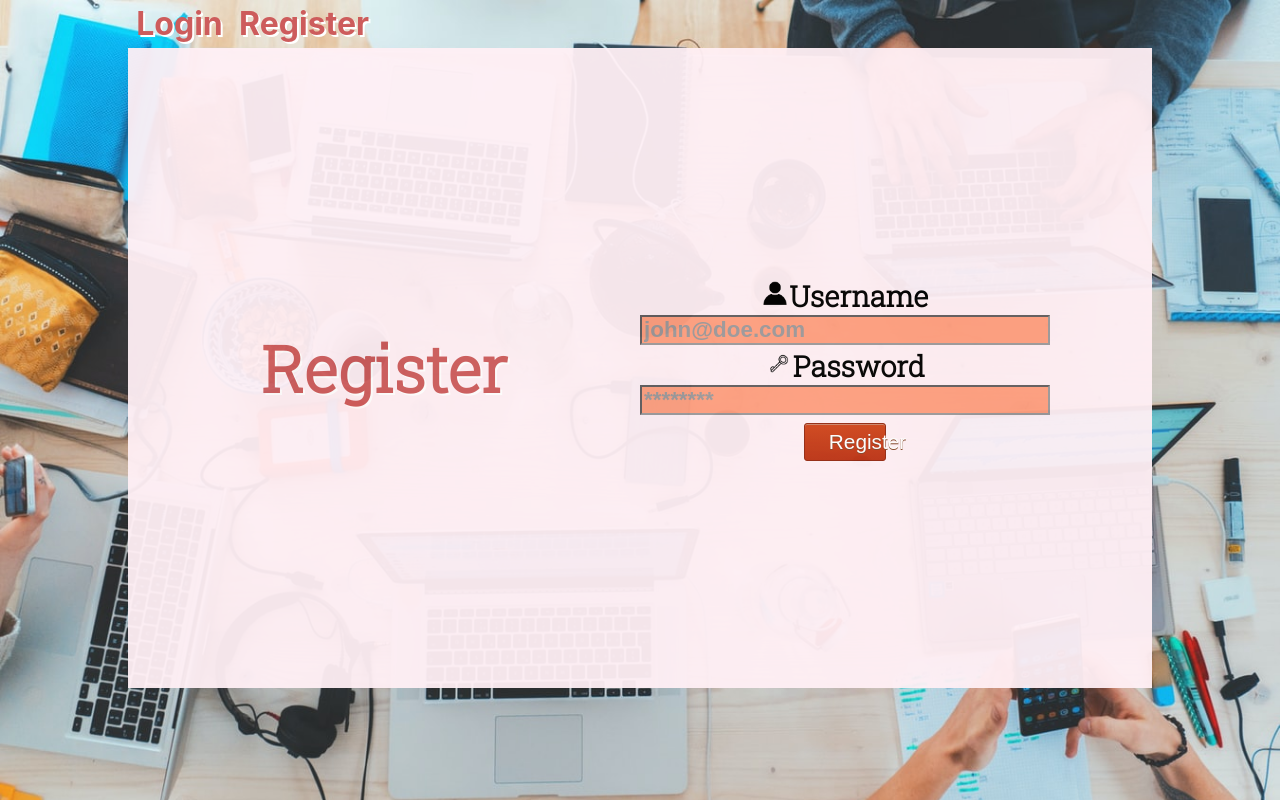
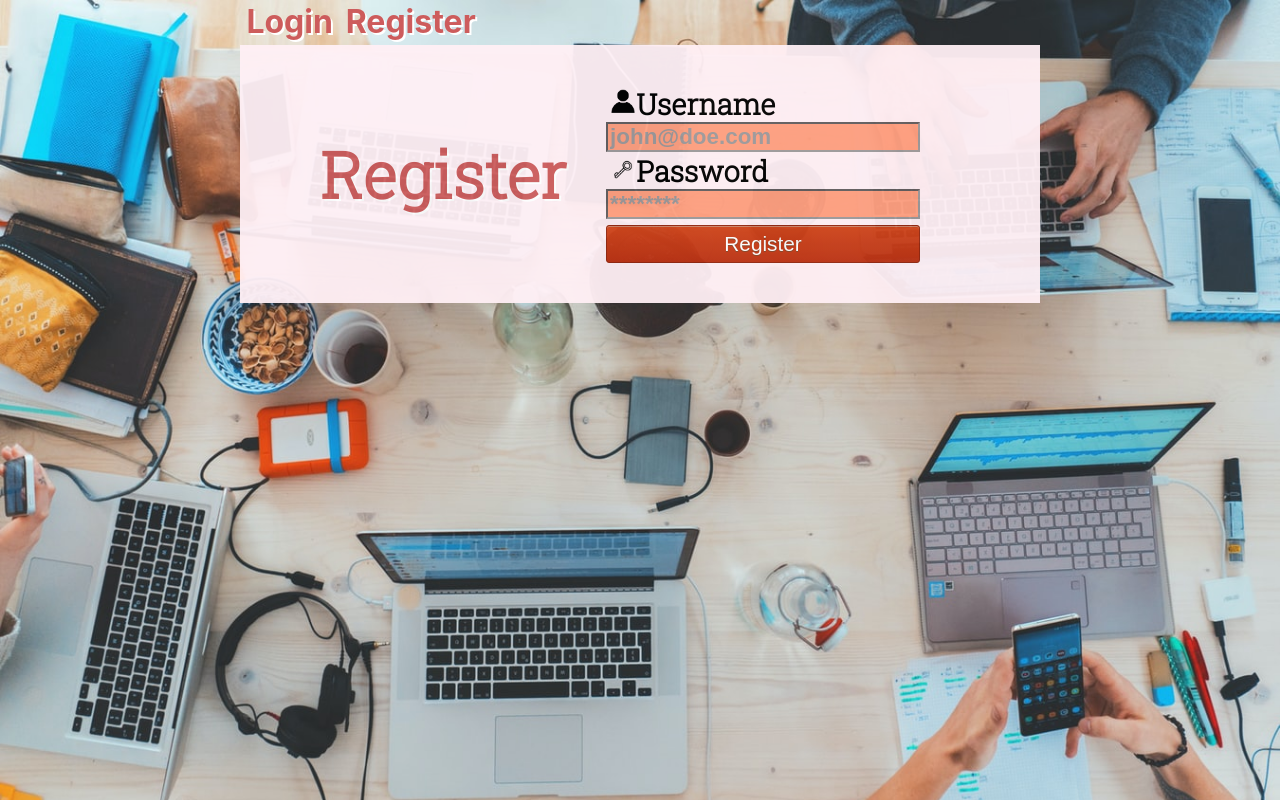
Before and after one commit to BW-Pintereach2-7-27-20/front-end, a React (Create React App) app in the folder pintereach/: page /register in a window 1280 px wide. Built offline with nearby package versions, Linux system fonts and the light colour scheme.

Commit message:
implement react masonry grid system

```diff
--- a/pintereach/package.json
+++ b/pintereach/package.json
@@ -9,6 +9,7 @@
     "axios": "^0.19.2",
     "react": "^16.13.1",
     "react-dom": "^16.13.1",
+    "react-masonry-css": "^1.0.14",
     "react-redux": "^7.2.1",
     "react-router-dom": "^5.2.0",
     "react-scripts": "3.4.1",
--- a/pintereach/src/App.css
+++ b/pintereach/src/App.css
@@ -87,6 +87,7 @@ video {
 	font: inherit;
 	vertical-align: baseline;
 }
+
 /* HTML5 display-role reset for older browsers */
 article,
 aside,
@@ -101,17 +102,21 @@ nav,
 section {
 	display: block;
 }
+
 body {
 	line-height: 1;
 }
+
 ol,
 ul {
 	list-style: none;
 }
+
 blockquote,
 q {
 	quotes: none;
 }
+
 blockquote:before,
 blockquote:after,
 q:before,
@@ -119,10 +124,12 @@ q:after {
 	content: '';
 	content: none;
 }
+
 table {
 	border-collapse: collapse;
 	border-spacing: 0;
 }
+
 /* CSS reset end */
 
 body {
@@ -134,6 +141,26 @@ body {
 	background-attachment: fixed;
 }
 
-.App {
-	text-align: center;
+.my-masonry-grid {
+	display: -webkit-box;
+	/* Not needed if autoprefixing */
+	display: -ms-flexbox;
+	/* Not needed if autoprefixing */
+	display: flex;
+	margin-left: -30px;
+	/* gutter size offset */
+	width: auto;
 }
+
+.my-masonry-grid_column {
+	padding-left: 30px;
+	/* gutter size */
+	background-clip: padding-box;
+}
+
+.my-masonry-grid_column>.board-wrapper {
+	/* change div to reference your elements you put in <Masonry> */
+	background: white;
+	margin-bottom: 30px;
+	padding: 30px;
+}
--- a/pintereach/src/Styled/Button.js
+++ b/pintereach/src/Styled/Button.js
@@ -1,8 +1,6 @@
 import styled from 'styled-components';
 
 const Button = styled.button`
-  width: 20%;
-  margin: 0 auto;
   margin-top: 2%;
   box-shadow: inset 0px 1px 0px 0px #cf866c;
   background: linear-gradient(to bottom, #d0451b 5%, #bc3315 100%);
--- a/pintereach/src/Styled/Container.js
+++ b/pintereach/src/Styled/Container.js
@@ -3,13 +3,11 @@ import styled from 'styled-components';
 const Container = styled.div`
   display: flex;
   justify-content: center;
-  width: 80vw;
-  height: 80vh;
+  width: 800px;
   background-color: lavenderblush;
   opacity: 95%;
 
   h2 {
-    width: 40%;
     align-self: center;
     font-size: 4rem;
     font-family: 'Roboto Slab', serif;
--- a/pintereach/src/Styled/Form.js
+++ b/pintereach/src/Styled/Form.js
@@ -4,7 +4,6 @@ const Form = styled.form`
   display: flex;
   flex-direction: column;
   align-self: center;
-  width: 40%;
   padding: 5%;
 
   label {
--- /dev/null
+++ b/pintereach/src/components/Board.js
@@ -0,0 +1,16 @@
+import React from 'react';
+import { Link } from 'react-router-dom';
+import Masonry from 'react-masonry-css';
+
+const Board = ({ board }) => {
+  return (
+    <div className='board-wrapper'>
+      <Link to={`/boards/${board.id}`} key={board.id}>
+        {board.name}
+      </Link>
+      <p>{board.description}</p>
+    </div>
+  );
+};
+
+export default Board;
--- a/pintereach/src/components/Dashboard.js
+++ b/pintereach/src/components/Dashboard.js
@@ -2,25 +2,29 @@ import React, { useEffect } from 'react';
 import { Link } from 'react-router-dom';
 import { connect } from 'react-redux';
 import { fetchBoards } from '../actions';
+import Board from './Board';
+import Masonry from 'react-masonry-css';
 
 const Dashboard = (props) => {
   useEffect(() => {
     props.fetchBoards();
   }, []);
 
+  const breakpointColumnsObj = {
+    default: 4,
+  };
+
   return (
     <div>
       <Link to='/new-board'>Create new Board</Link>
       {props.isLoading && <span>Loading Boards...</span>}
-      {props.boards &&
-        props.boards.map((board) => (
-          <div className='board-wrapper'>
-            <Link to={`/boards/${board.id}`} key={board.id}>
-              <h2>{board.name}</h2>
-            </Link>
-            <p>{board.description}</p>
-          </div>
-        ))}
+      <Masonry
+        breakpointCols={breakpointColumnsObj}
+        className='my-masonry-grid'
+        columnClassName='my-masonry-grid_column'
+      >
+        {props.boards && props.boards.map((board) => <Board board={board} />)}
+      </Masonry>
     </div>
   );
 };
```
Also changed, not shown: 1 other file (tests, documents, lock files or other folders).
